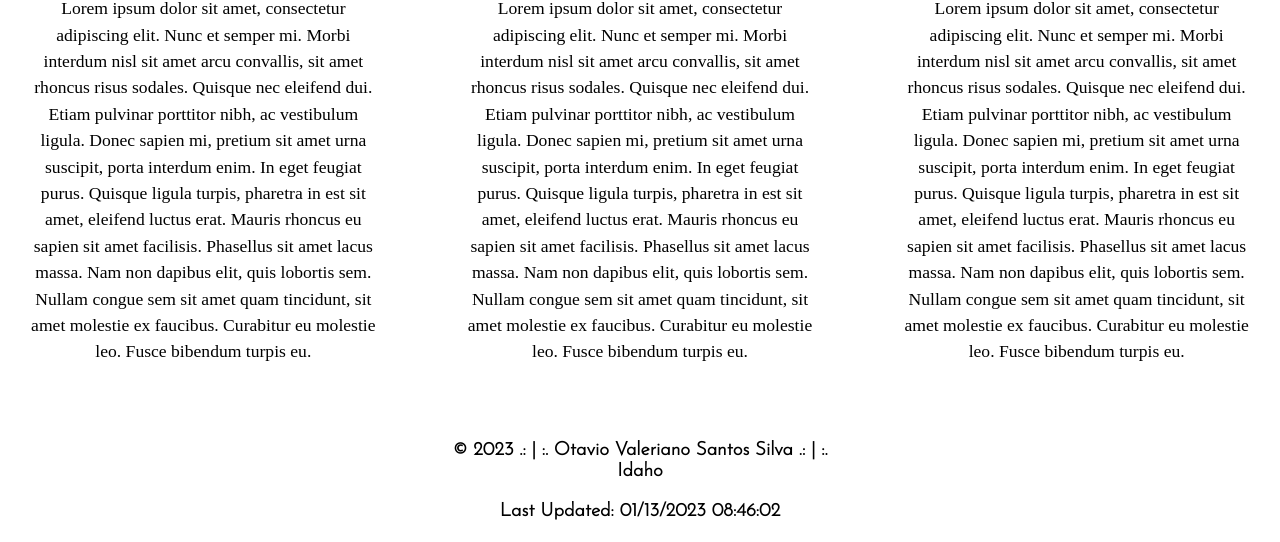
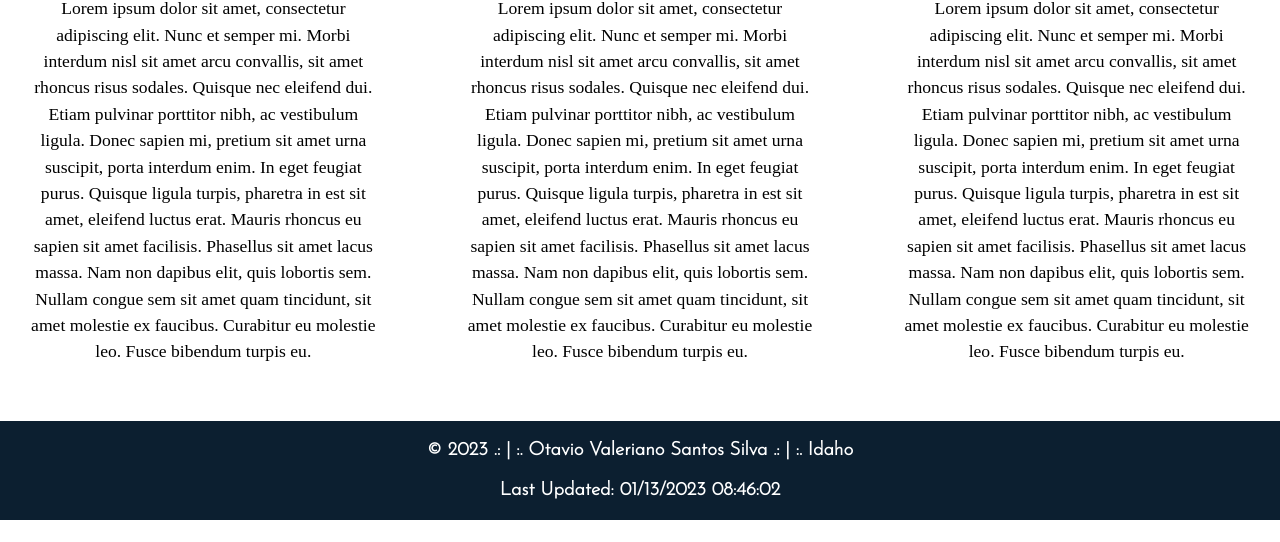
Before and after one commit to otaviovaleriano/wdd230, a plain HTML site: page lesson2/design-principles.html in a window 1280 px wide. Shown: the part 1135-1677 px from the top of the page. After the commit the page ends 1655 px from the top, so only its background shows below. Drawn offline with Linux system fonts and the light colour scheme.

Commit message:
fixing footer

```diff
--- a/lesson2/main.css
+++ b/lesson2/main.css
@@ -41,6 +41,8 @@ img {
 
 footer {
     text-align: center;
+    background-color: #0c1f30;
+    color: white;
 }
 
 @media screen and (min-width:600px) {
@@ -77,6 +79,7 @@ footer {
         grid-column: 3/3;
     }
     footer {
-        grid-column: 2/3;
+        grid-column: 1/4;
+        width: 100%;
     }
 }
```
